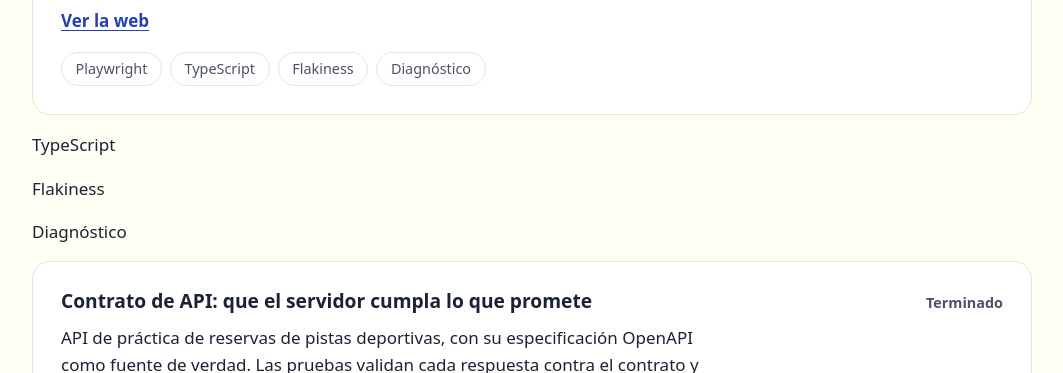
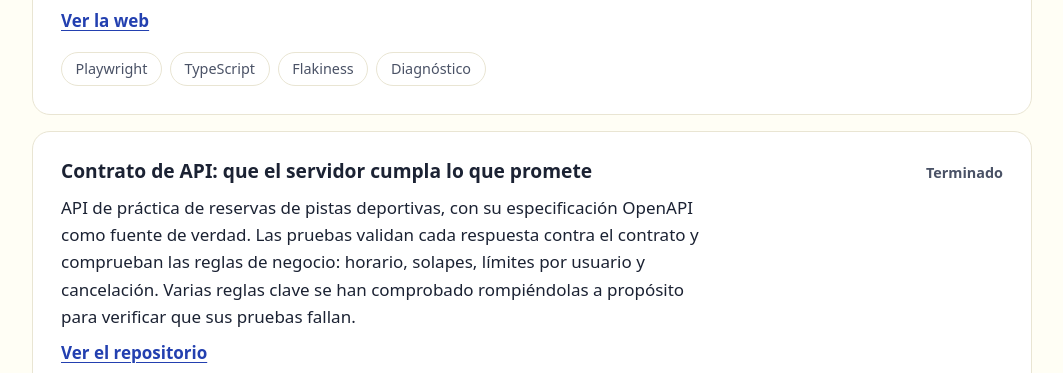
Before and after one commit to BasiMontes/BasiMontes.github.io, a website: page site/index.html in a window 1280 px wide. Shown: the part 6287-6660 px from the top of the page, without its empty margins (108-1171 px from the left). Drawn offline with Linux system fonts and the light colour scheme; a web font is replaced by a local one.

Commit message:
Fix HTML structure by removing duplicates
Removed duplicate list items and cleaned up HTML structure.

```diff
--- a/site/index.html
+++ b/site/index.html
@@ -177,8 +177,6 @@
 <p class="link"><a href="https://github.com/BasiMontes/flaky-test-lab" rel="noopener" target="_blank">Ver el repositorio</a></p>
 <p class="link"><a href="https://basimontes.github.io/flaky-test-lab/" rel="noopener" target="_blank">Ver la web</a></p>
 <ul class="tags"><li>Playwright</li><li>TypeScript</li><li>Flakiness</li><li>Diagnóstico</li></ul>
-</li><li>TypeScript</li><li>Flakiness</li><li>Diagnóstico</li></ul>
-</li>
 <li class="project card" data-status="terminado">
 <div class="project-head">
 <h3>Contrato de API: que el servidor cumpla lo que promete</h3>
```
